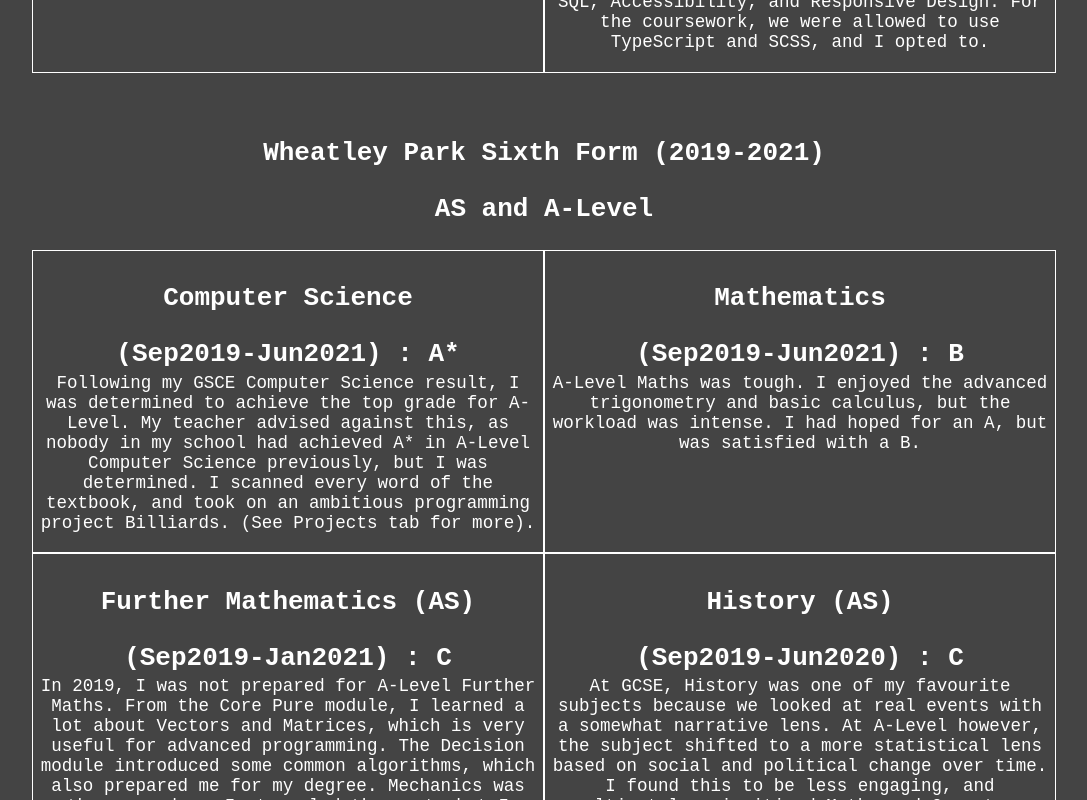
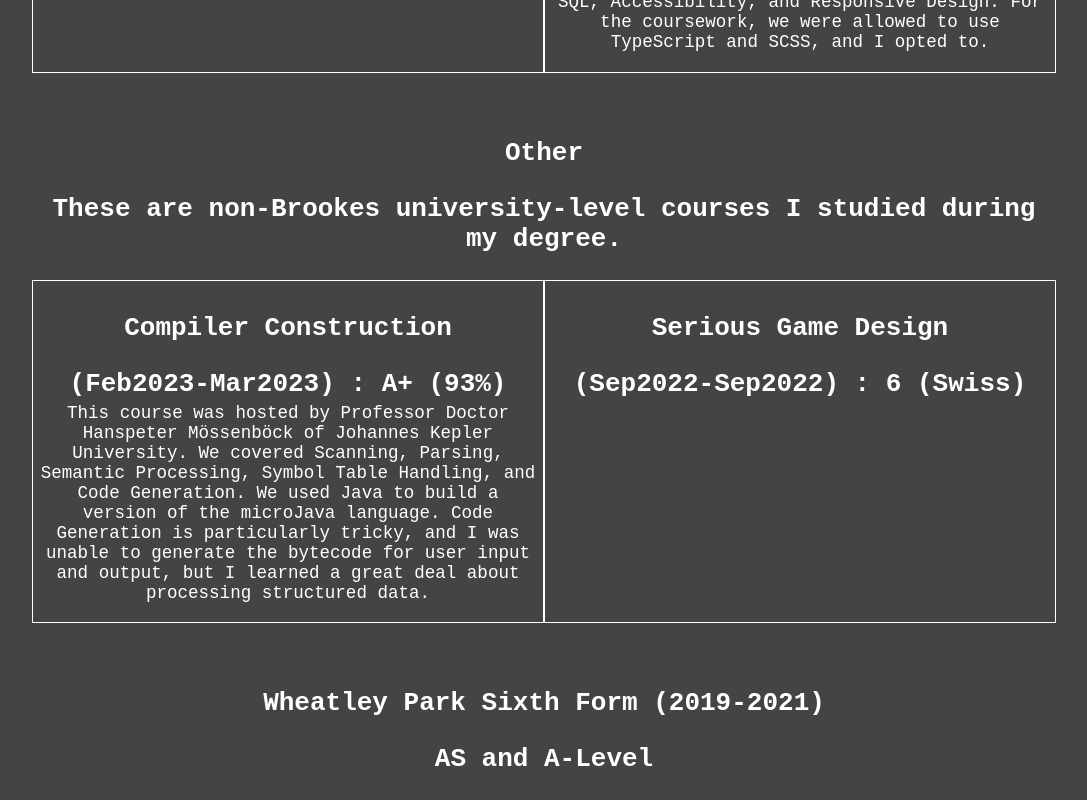
Before and after one commit to BenTaylor25/WebPortfolio2023, a React (Vite) app in the folder web-portfolio-2023/: page /WebPortfolio2023/education in a window 1280 px wide. Shown: the part 2100-2900 px from the top of the page, without its empty margins (96-1183 px from the left). Built offline with nearby package versions, Linux system fonts and the light colour scheme.

Commit message:
compiler construction

```diff
--- a/web-portfolio-2023/src/components/data/educationModules.json
+++ b/web-portfolio-2023/src/components/data/educationModules.json
@@ -83,6 +83,20 @@
             "date": "Jan2023-May2023",
             "grade": "[pending]",
             "text": "This module was tough, so I was glad I had experience with building Websites beforehand. We covered HTML, CSS, JavaScript, Python, Flask, Jinja2, SQLite, AJAX, User Sessions, SQL, Accessibility, and Responsive Design. For the coursework, we were allowed to use TypeScript and SCSS, and I opted to."
+        }
+    ],
+    "uniother": [
+        {
+            "name": "Compiler Construction",
+            "date": "Feb2023-Mar2023",
+            "grade": "A+ (93%)",
+            "text": "This course was hosted by Professor Doctor Hanspeter Mössenböck of Johannes Kepler University. We covered Scanning, Parsing, Semantic Processing, Symbol Table Handling, and Code Generation. We used Java to build a version of the microJava language. Code Generation is particularly tricky, and I was unable to generate the bytecode for user input and output, but I learned a great deal about processing structured data."
+        },
+        {
+            "name": "Serious Game Design",
+            "date": "Sep2022-Sep2022",
+            "grade": "6 (Swiss)",
+            "text": ""
         }
     ],
     "alevel": [
--- a/web-portfolio-2023/src/components/pages/Education.tsx
+++ b/web-portfolio-2023/src/components/pages/Education.tsx
@@ -20,12 +20,26 @@ export default function Education() {
                 </section>
             </section>
             <section id="education-institution">
+                <h1>Other</h1>
+                <h2>
+                    These are non-Brookes university-level courses
+                    I studied during my degree.
+                </h2>
+                <section id="education-modules">
+                    {
+                        modules.uniother.map(course => {
+                            return <EducationModule {...course} />;
+                        })
+                    }
+                </section>
+            </section>
+            <section id="education-institution">
                 <h1>Wheatley Park Sixth Form (2019-2021)</h1>
                 <h2>AS and A-Level</h2>
                 <section id="education-modules">
                     {
                         modules.alevel.map(subject => {
-                            return <EducationModule {...subject} />
+                            return <EducationModule {...subject} />;
                         })
                     }
                 </section>
@@ -36,7 +50,7 @@ export default function Education() {
                 <section id="education-modules">
                     {
                         modules.gcse.map(subject => {
-                            return <EducationModule {...subject} />
+                            return <EducationModule {...subject} />;
                         })
                     }
                 </section>
```
